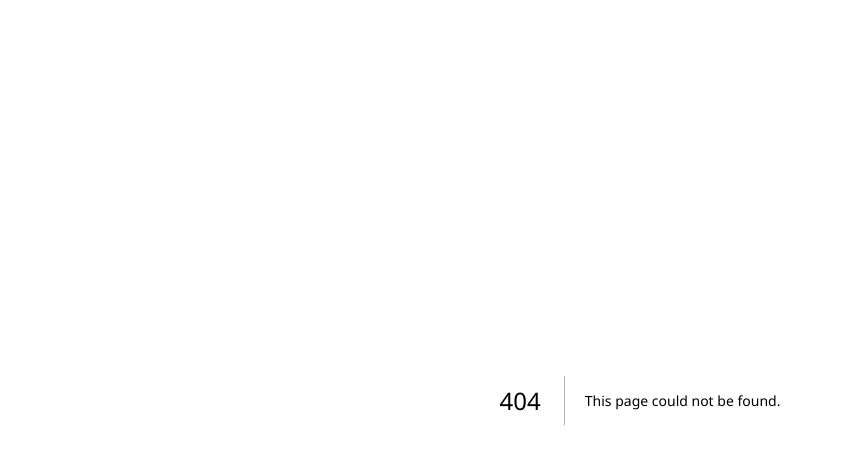
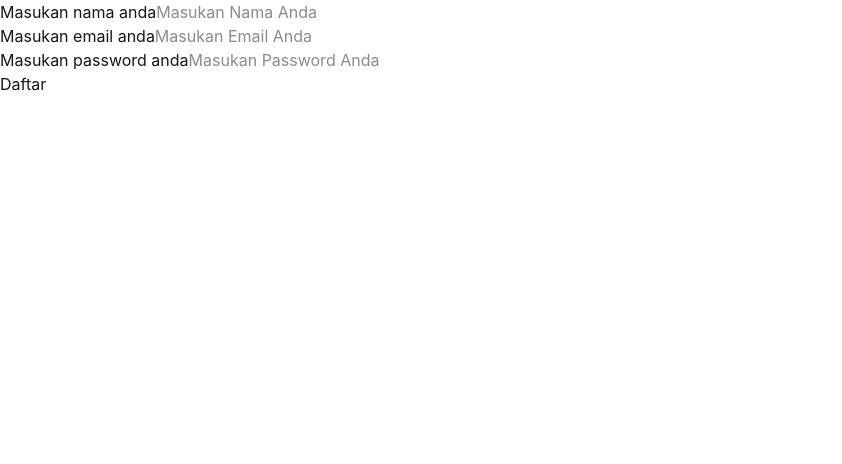
Before and after one commit to AldioYaspindoDev/Ellegance-Apps, a Next.js app: page /Register in a window 1280 px wide. Before the commit this address had no page. Shown: the top 464 px of the page, without its empty margins (0-842 px from the left). Built offline with nearby package versions, Linux system fonts and the light colour scheme.

Commit message:
feat: menambahkan halaman register user

```diff
--- /dev/null
+++ b/src/app/Register/page.jsx
@@ -0,0 +1,84 @@
+"use client";
+import { useState } from "react";
+import { useRouter } from "next/navigation";
+
+
+export default function Register() {
+    const [username, setUsername] = useState("");
+    const [email, setEmail] = useState("");
+    const [password, setPassword] = useState("");
+    const router = useRouter();
+    const [loading, setLoading] = useState(false);
+
+    const HandleRegister = async (e) => {
+        (e).preventDefault();
+        setLoading(true);
+
+        try {
+            const response = await fetch("http://localhost:5000/user/register", {
+                method: "POST",
+                headers: {
+                    "Content-Type": "application/json",
+                },
+                body: JSON.stringify({
+                    username,
+                    email,
+                    password,
+                }),
+            })
+            const data = await response.json();
+
+            if(!response.ok) throw new Error(data.message);
+
+            alert("Pendaftaran berhasil")
+            router.push("/")
+        } catch (error) {
+            console.error(error);
+        } finally {
+            setLoading(false);
+        }
+    };
+
+    return(
+        <>
+        <form onSubmit={HandleRegister}>
+            <div>
+                <label>
+                    Masukan nama anda
+                </label>
+                <input
+                    value={username}
+                    onChange={(e) => setUsername(e.target.value)}
+                    placeholder="Masukan Nama Anda"
+                />
+            </div>
+
+            <div>
+                <label>
+                    Masukan email anda
+                </label>
+                <input
+                    value={email}
+                    onChange={(e) => setEmail(e.target.value)}
+                    placeholder="Masukan Email Anda"
+                />
+            </div>
+
+            <div>
+                <label>
+                    Masukan password anda
+                </label>
+                <input
+                    value={password}
+                    onChange={(e) => setPassword(e.target.value)}
+                    placeholder="Masukan Password Anda"
+                />
+            </div>
+
+            <button type="submit">
+                {loading ? "loading..." : "Daftar"}
+            </button>
+        </form>
+        </>
+    );
+}
```
